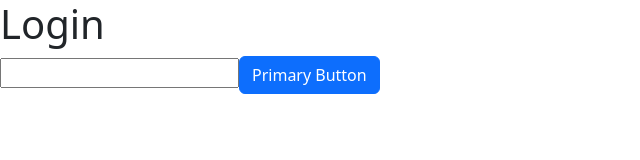
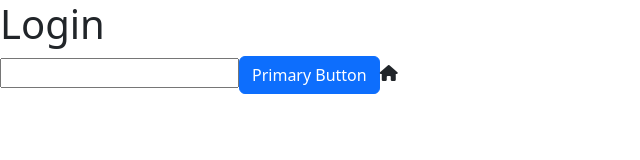
Before and after one commit to 10Pree/d-dashboard, a Vue app in the folder d-dashboard/: page / in a window 1280 px wide. Shown: the top 160 px of the page, without its empty margins (0-640 px from the left). Built offline with nearby package versions, Linux system fonts and the light colour scheme.

Commit message:
add icon
add icon

```diff
--- a/d-dashboard/package.json
+++ b/d-dashboard/package.json
@@ -10,6 +10,8 @@
     "lint": "eslint . --ext .vue,.js,.jsx,.cjs,.mjs --fix --ignore-path .gitignore"
   },
   "dependencies": {
+    "@fortawesome/fontawesome-free": "^6.5.2",
+    "@mdi/font": "^7.4.47",
     "bootstrap": "^5.3.3",
     "vue": "^3.4.21"
   },
--- a/d-dashboard/src/components/Login/login.vue
+++ b/d-dashboard/src/components/Login/login.vue
@@ -4,14 +4,13 @@
     <div>
         <input type="text" name="" id="">
         <button class="btn btn-primary">Primary Button</button>
+        <i class="fas fa-home"></i>
     </div>
   </div>
 </template>
 
 <script>
-export default {
 
-}
 </script>
 
 <style>
```
Also changed, not shown: d-dashboard/src/main.js (+20 -2 lines), 1 other file (tests, documents, lock files or other folders).
